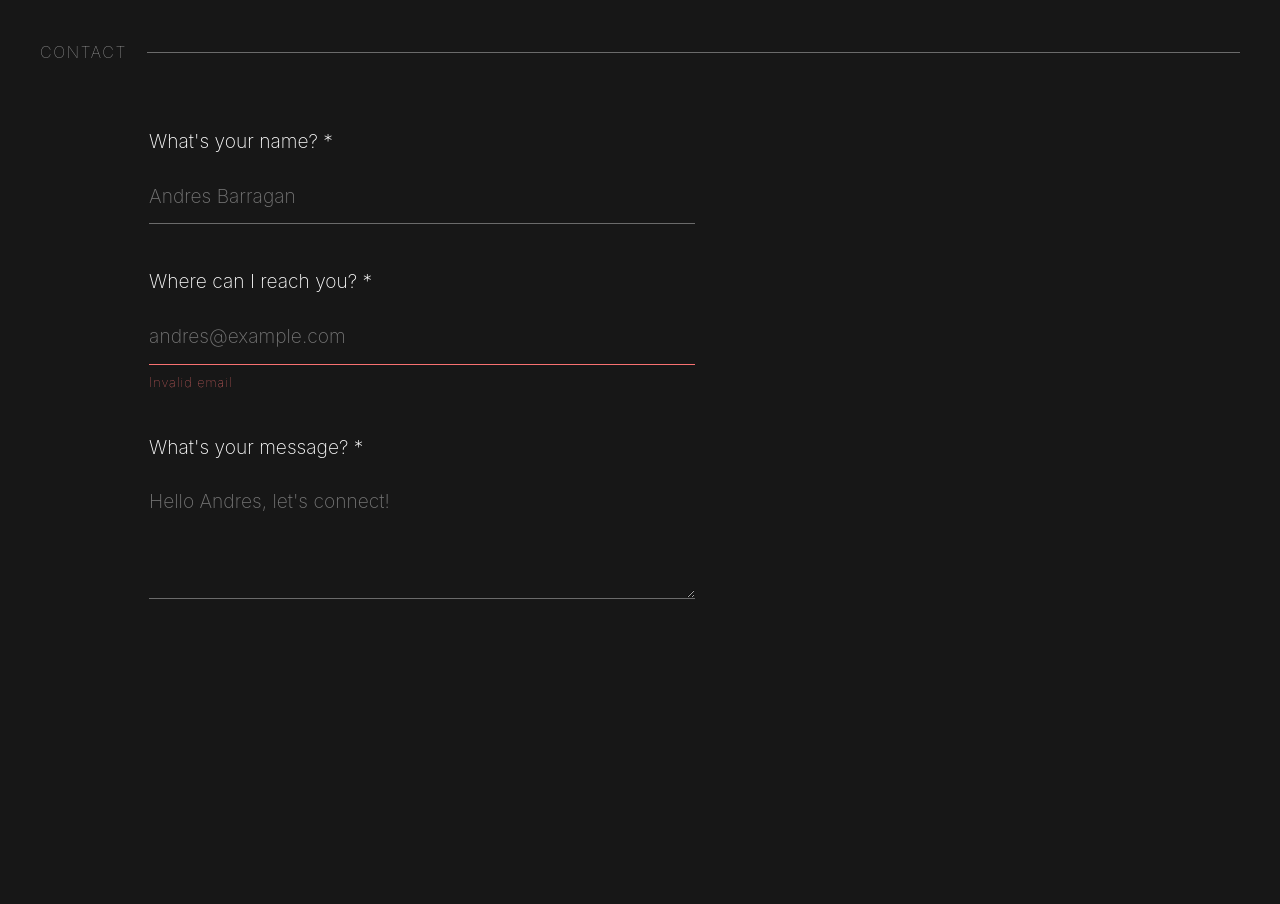
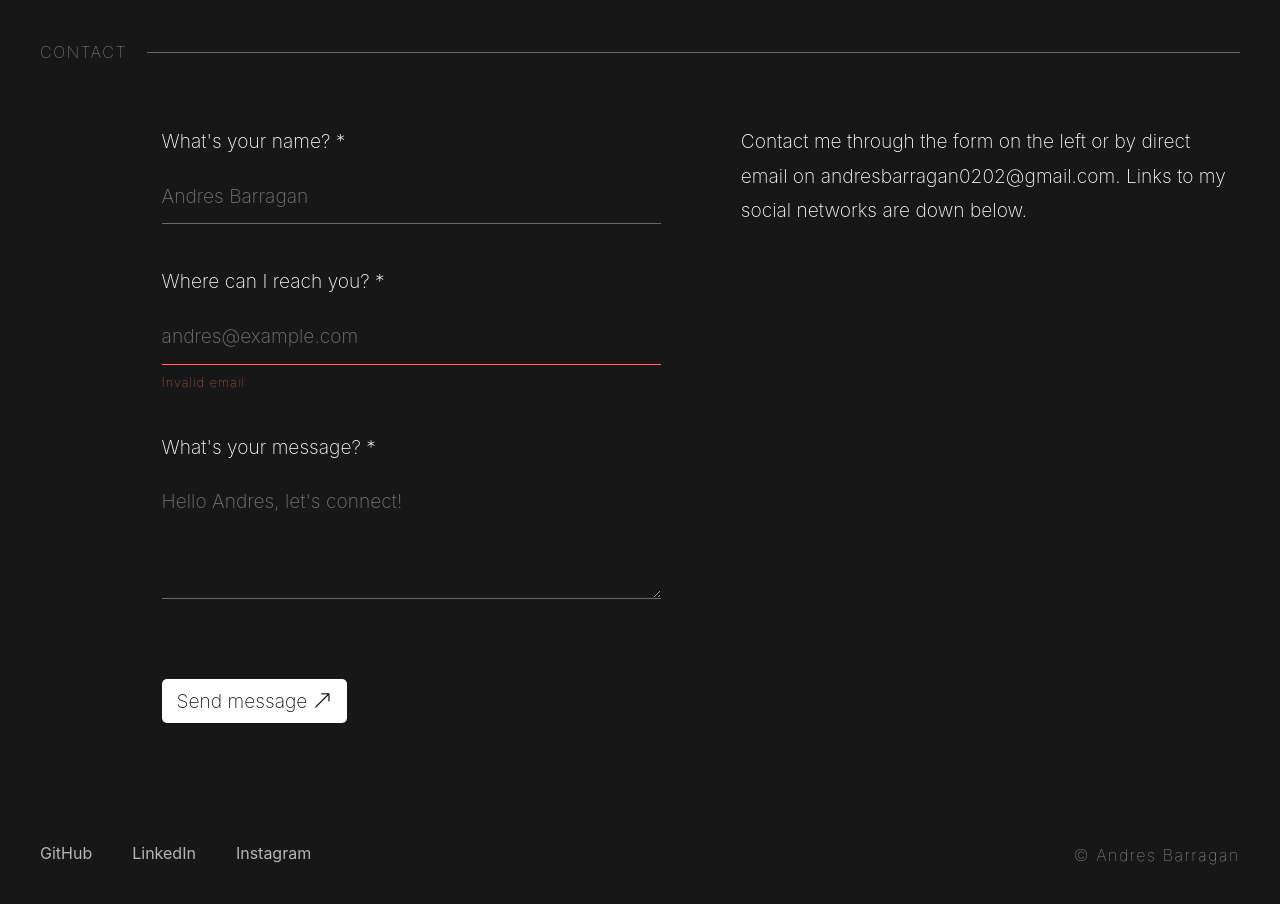
Before and after one commit to Andres-Barragan-Salas/portfolio, a React (Create React App) app: page / in a window 1280 px wide. Shown: the part 3760-4664 px from the top of the page. Before the commit the page ends 4459 px from the top, so only its background shows below. Built offline with nearby package versions, Linux system fonts and the light colour scheme.

Commit message:
Completed contact section layout

```diff
--- a/src/App.js
+++ b/src/App.js
@@ -1,6 +1,6 @@
 import { Route, Routes } from 'react-router-dom';
 
-import { PFHeader } from 'PFComponents';
+import { PFFooter, PFHeader } from 'PFComponents';
 import Home from 'PFScreens/home';
 
 import './App.css';
@@ -14,6 +14,7 @@ const App = () => {
           <Routes>
             <Route path="/" element={<Home />} />
           </Routes>
+          <PFFooter />
         </div>
       </div>
     </div>
--- a/src/components/index.js
+++ b/src/components/index.js
@@ -3,6 +3,7 @@ import PFProjectCard from './cards/PFProjectCard';
 import PFTimeline from './content/PFTimeline';
 import PFTimelineEvent from './content/PFTimelineEvent';
 import PFInput from './general/PFInput';
+import PFFooter from './navigation/PFFooter';
 import PFHeader from './navigation/PFHeader';
 import PFSectionDivider from './navigation/PFSectionDivider';
 
@@ -12,6 +13,7 @@ export {
   PFWireframeAnimation,
   PFSectionDivider,
   PFInput,
+  PFFooter,
   PFTimeline,
   PFTimelineEvent,
 };
--- /dev/null
+++ b/src/components/navigation/PFFooter/PFFooter.css
@@ -0,0 +1,11 @@
+#site-footer .link-container a {
+  position: relative;
+  color: var(--secondaryText);
+  transition: color .3s ease-in-out;
+  text-decoration: none;
+  margin-right: 40px;
+}
+
+#site-footer .link-container a:hover {
+  color: var(--primaryText);
+}
--- /dev/null
+++ b/src/components/navigation/PFFooter/index.js
@@ -0,0 +1,27 @@
+import './PFFooter.css';
+
+const PFFooter = () => {
+  return (
+    <footer
+      id="site-footer"
+      className="pf margin-vertical-xl
+      flex-row justify-content-space-between">
+      <div className="link-container">
+        <a href="https://github.com/abarragan02" target="_blank" rel="noopener noreferrer">
+          GitHub
+        </a>
+        <a href="https://www.linkedin.com/in/abarragan02/" target="_blank" rel="noopener noreferrer">
+          LinkedIn
+        </a>
+        <a href="https://www.instagram.com/abarragan02/" target="_blank" rel="noopener noreferrer">
+          Instagram
+        </a>
+      </div>
+      <label className="pf support-text text-color-secondary">
+        © Andres Barragan
+      </label>
+    </footer>
+  );
+};
+
+export default PFFooter;
--- a/src/screens/home/sections/contact/Contact.css
+++ b/src/screens/home/sections/contact/Contact.css
@@ -1,7 +1,8 @@
 #contact .contact-grid {
   margin: 60px 0;
   display: grid;
-  grid-template-columns: 1fr 5fr 5fr;
+  grid-template-columns: 1fr 12fr 12fr;
+  grid-gap: 80px;
 }
 
 #contact .contact-form {
--- a/src/screens/home/sections/contact/index.js
+++ b/src/screens/home/sections/contact/index.js
@@ -1,10 +1,12 @@
-import './Contact.css';
+import React from 'react';
 
 import { PFInput, PFSectionDivider } from 'PFComponents';
 
-const Contact = () => {
+import './Contact.css';
+
+const Contact = (_props, ref) => {
   return (
-    <div id="contact">
+    <div ref={ref} id="contact">
       <PFSectionDivider title="Contact" />
       <div className="contact-grid">
         <form className="contact-form">
@@ -22,10 +24,20 @@ const Contact = () => {
             placeholder="Hello Andres, let's connect!"
             multiline
           />
+          <button className="pf regular-text margin-vertical-l">
+            Send message <i className="bi bi-arrow-up-right" />
+          </button>
         </form>
+        <div>
+          <p className="pf regular-text">
+            Contact me through the form on the left or by direct email on
+            andresbarragan0202@gmail.com. Links to my social networks are down
+            below.
+          </p>
+        </div>
       </div>
     </div>
   );
 };
 
-export default Contact;
+export default React.forwardRef(Contact);
```
